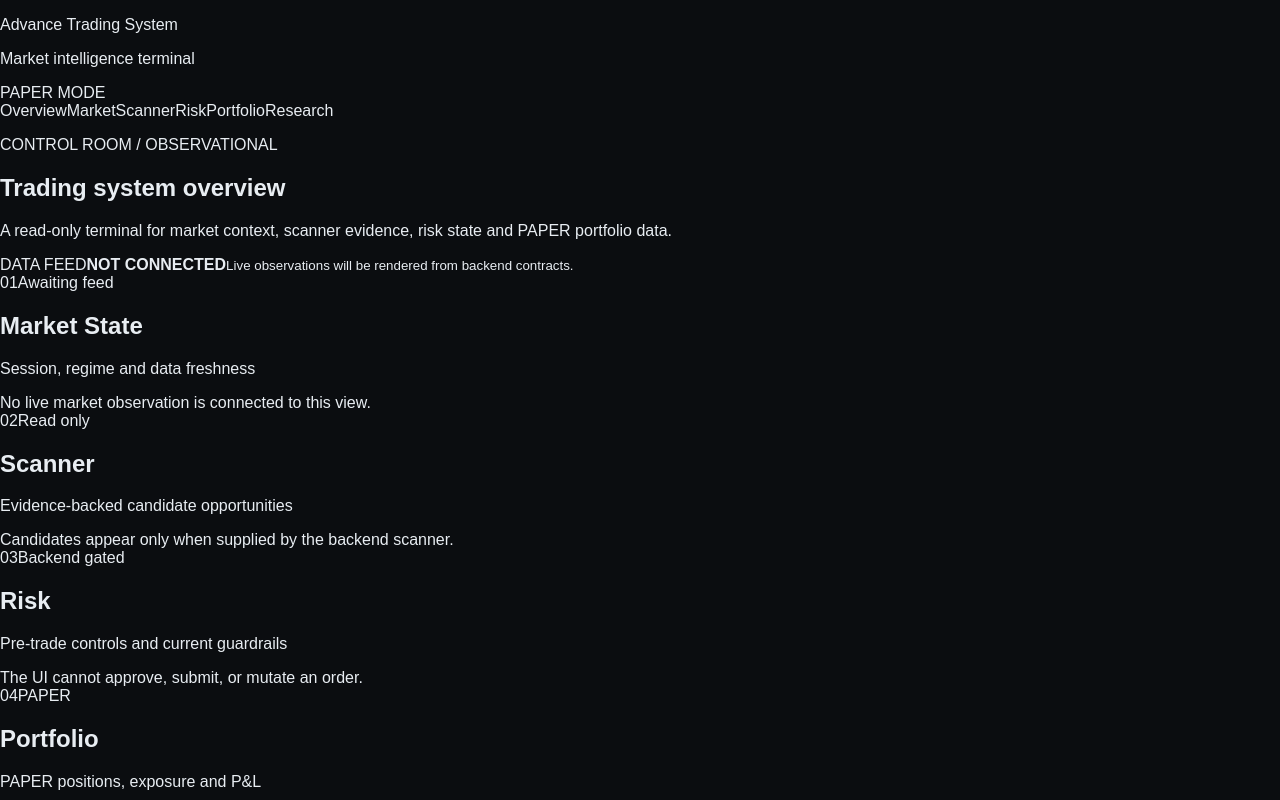
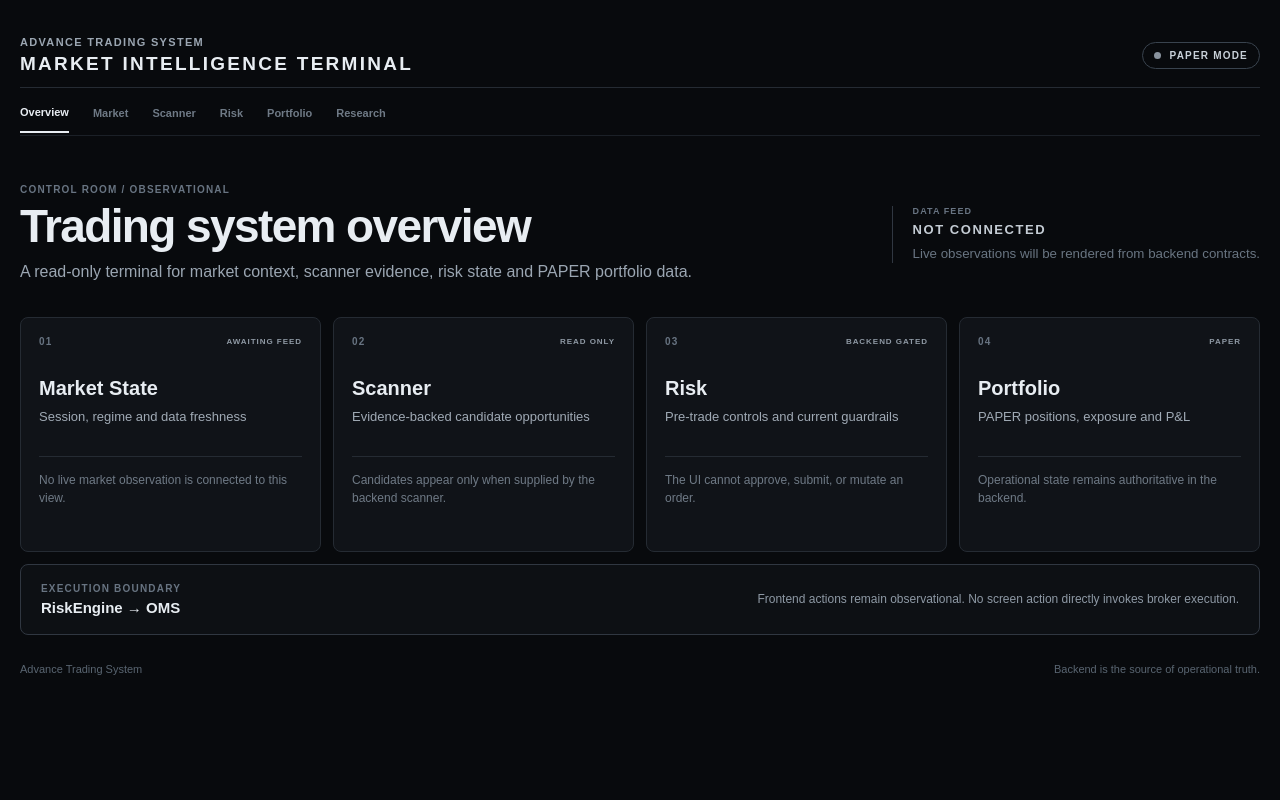
Before and after one commit to RahulParmar1997/Advance-Trading-System, a Next.js app in the folder frontend/: page / in a window 1280 px wide. Shown: the top 800 px of the page. Built offline with nearby package versions, Linux system fonts and the light colour scheme.

Commit message:
style: add trading terminal dashboard layout

```diff
--- a/frontend/app/globals.css
+++ b/frontend/app/globals.css
@@ -6,7 +6,7 @@ html,
 body {
   margin: 0;
   min-height: 100%;
-  background: #0b0d10;
+  background: #080a0d;
   color: #e8edf2;
   font-family: Arial, Helvetica, sans-serif;
 }
@@ -19,3 +19,268 @@ a {
   color: inherit;
   text-decoration: none;
 }
+
+.terminal-shell {
+  width: min(1440px, calc(100% - 40px));
+  margin: 0 auto;
+  padding: 24px 0 32px;
+}
+
+.topbar,
+.nav-strip,
+.hero,
+.panel-heading,
+.safety-banner,
+.footer {
+  display: flex;
+  align-items: center;
+}
+
+.topbar {
+  justify-content: space-between;
+  min-height: 64px;
+  border-bottom: 1px solid #252b33;
+}
+
+.brand,
+.product-line,
+.section-kicker,
+.feed-state span,
+.feed-state strong,
+.panel-index,
+.panel-status {
+  margin: 0;
+  letter-spacing: 0.12em;
+  text-transform: uppercase;
+}
+
+.brand {
+  color: #9ba6b2;
+  font-size: 11px;
+  font-weight: 700;
+}
+
+.product-line {
+  margin-top: 5px;
+  font-size: 19px;
+  font-weight: 700;
+}
+
+.environment {
+  display: flex;
+  align-items: center;
+  gap: 9px;
+  border: 1px solid #39434e;
+  border-radius: 999px;
+  padding: 7px 11px;
+  color: #c8d0d8;
+  font-size: 10px;
+  font-weight: 700;
+  letter-spacing: 0.12em;
+}
+
+.status-dot {
+  width: 7px;
+  height: 7px;
+  border-radius: 50%;
+  background: #89939e;
+}
+
+.nav-strip {
+  gap: 24px;
+  min-height: 48px;
+  border-bottom: 1px solid #1b2027;
+  overflow-x: auto;
+}
+
+.nav-item {
+  padding: 15px 0 13px;
+  color: #6f7a86;
+  font-size: 11px;
+  font-weight: 700;
+  white-space: nowrap;
+}
+
+.nav-item.active {
+  color: #e8edf2;
+  border-bottom: 2px solid #e8edf2;
+}
+
+.hero {
+  justify-content: space-between;
+  gap: 28px;
+  padding: 48px 0 32px;
+}
+
+.section-kicker {
+  color: #687482;
+  font-size: 10px;
+  font-weight: 700;
+}
+
+.hero h1 {
+  margin: 8px 0 10px;
+  font-size: clamp(30px, 4vw, 46px);
+  line-height: 1;
+  letter-spacing: -0.035em;
+}
+
+.hero-copy {
+  max-width: 690px;
+  margin: 0;
+  color: #9ba6b2;
+  line-height: 1.6;
+}
+
+.feed-state {
+  min-width: 260px;
+  border-left: 1px solid #303741;
+  padding-left: 20px;
+}
+
+.feed-state span,
+.feed-state strong {
+  display: block;
+}
+
+.feed-state span {
+  color: #687482;
+  font-size: 9px;
+  font-weight: 700;
+}
+
+.feed-state strong {
+  margin-top: 6px;
+  color: #c4ccd4;
+  font-size: 13px;
+}
+
+.feed-state small {
+  display: block;
+  margin-top: 7px;
+  color: #697582;
+  line-height: 1.45;
+}
+
+.panel-grid {
+  display: grid;
+  grid-template-columns: repeat(4, minmax(0, 1fr));
+  gap: 12px;
+}
+
+.panel {
+  min-height: 235px;
+  border: 1px solid #252b33;
+  border-radius: 8px;
+  padding: 18px;
+  background: #101318;
+}
+
+.panel-heading {
+  justify-content: space-between;
+  gap: 10px;
+}
+
+.panel-index {
+  color: #687482;
+  font-size: 10px;
+  font-weight: 700;
+}
+
+.panel-status {
+  color: #8f99a4;
+  font-size: 8px;
+  font-weight: 700;
+}
+
+.panel h2 {
+  margin: 30px 0 7px;
+  font-size: 20px;
+}
+
+.panel-description {
+  margin: 0;
+  color: #a0aab5;
+  font-size: 13px;
+  line-height: 1.5;
+}
+
+.panel-detail {
+  margin-top: 30px;
+  border-top: 1px solid #252b33;
+  padding-top: 14px;
+  color: #6f7a86;
+  font-size: 12px;
+  line-height: 1.5;
+}
+
+.safety-banner {
+  justify-content: space-between;
+  gap: 24px;
+  margin-top: 12px;
+  border: 1px solid #303741;
+  border-radius: 8px;
+  padding: 18px 20px;
+  background: #0d1014;
+}
+
+.safety-banner strong {
+  display: block;
+  margin-top: 5px;
+  font-size: 15px;
+}
+
+.safety-banner p:last-child {
+  max-width: 650px;
+  margin: 0;
+  color: #8e99a5;
+  font-size: 12px;
+  line-height: 1.5;
+  text-align: right;
+}
+
+.footer {
+  justify-content: space-between;
+  gap: 20px;
+  padding-top: 28px;
+  color: #596571;
+  font-size: 11px;
+}
+
+@media (max-width: 900px) {
+  .panel-grid {
+    grid-template-columns: repeat(2, minmax(0, 1fr));
+  }
+
+  .hero {
+    align-items: flex-start;
+    flex-direction: column;
+  }
+
+  .feed-state {
+    width: 100%;
+    border-left: 0;
+    border-top: 1px solid #303741;
+    padding: 16px 0 0;
+  }
+}
+
+@media (max-width: 560px) {
+  .terminal-shell {
+    width: min(100% - 24px, 1440px);
+  }
+
+  .panel-grid {
+    grid-template-columns: 1fr;
+  }
+
+  .safety-banner,
+  .footer {
+    align-items: flex-start;
+    flex-direction: column;
+  }
+
+  .safety-banner p:last-child {
+    text-align: left;
+  }
+}
```
